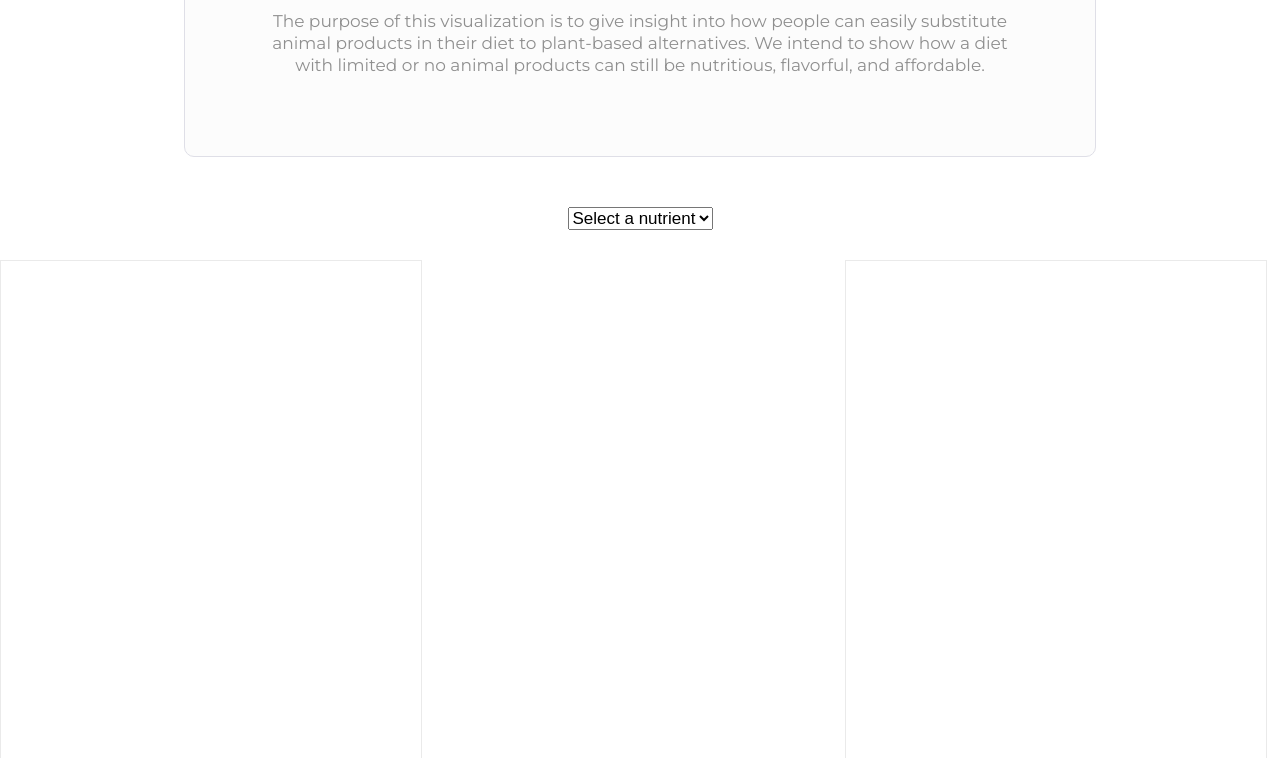
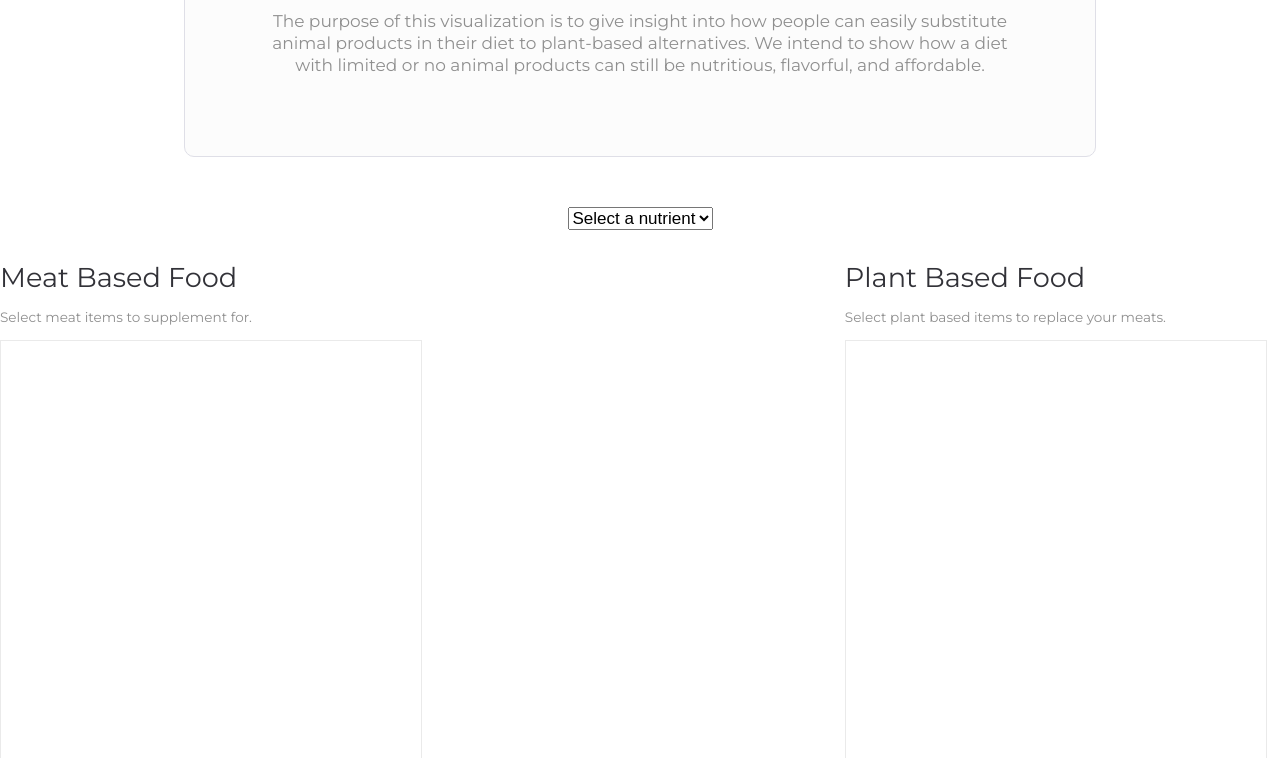
Before and after one commit to ishamartinez/CMPS165FinalProject, a website built with webpack: page project/src/index.html in a window 1280 px wide. Shown: the part 194-952 px from the top of the page. Built offline with nearby package versions, Linux system fonts and the light colour scheme.

Commit message:
some labels and prompts

```diff
--- a/project/src/index.html
+++ b/project/src/index.html
@@ -30,8 +30,13 @@
         <option value="vitd">Vitamin D</option>
       </select>
     </div>
-    <div class="substitution-list">
-      <div class="food-list animal"></div>
+   <div class="substitution-list">
+      <div>
+        <div class=meat_based><h2>Meat Based Food</h2></div>
+        <p>Select meat items to supplement for.</p>
+        <div class="food-list animal"></div>
+      </div>
+
       <div id="viz">
         <p id="chart">
           <div class="svg-div">
@@ -39,7 +44,12 @@
         </p>
 
       </div>
-      <div class="food-list veg"></div>
+
+      <div>
+        <h2>Plant Based Food</h2>
+          <p>Select plant based items to replace your meats.</p>
+        <div class="food-list veg"></div>
+      </div>
     </div>
   </main>
 </body>
```
